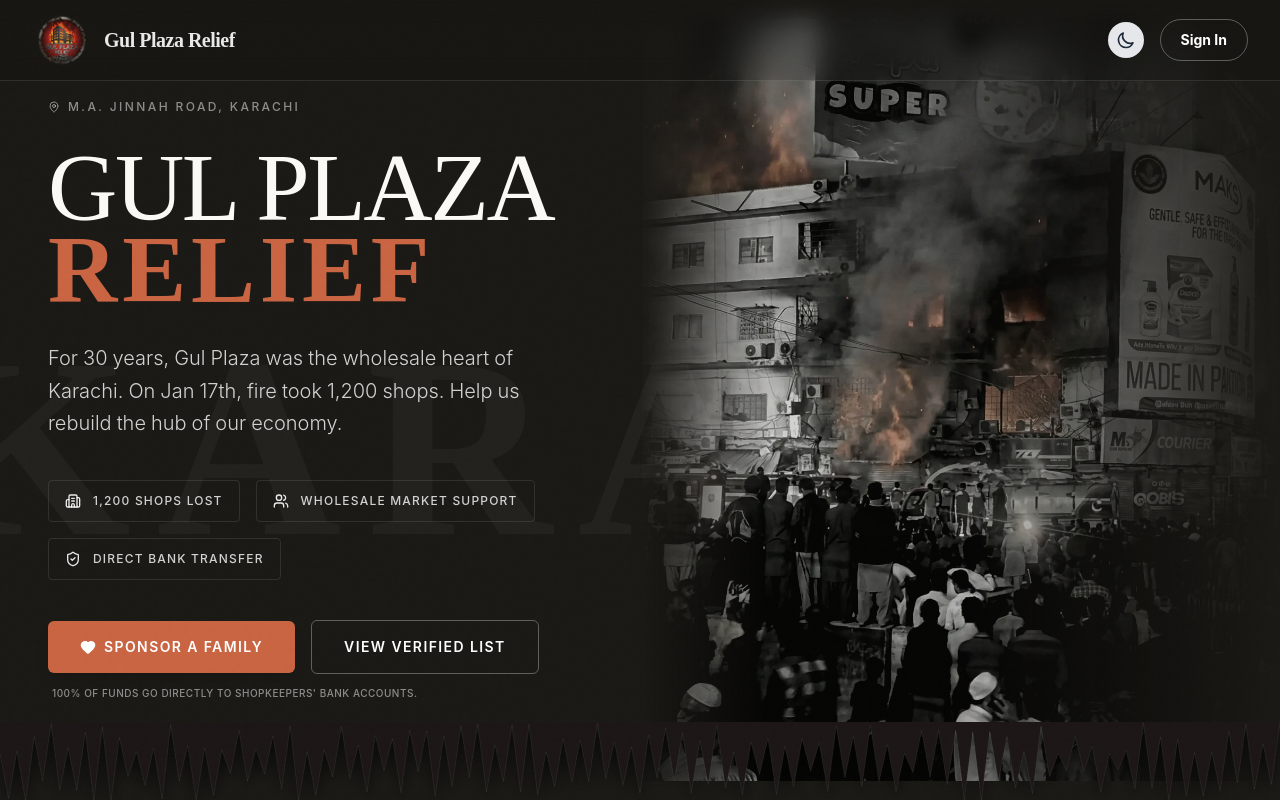
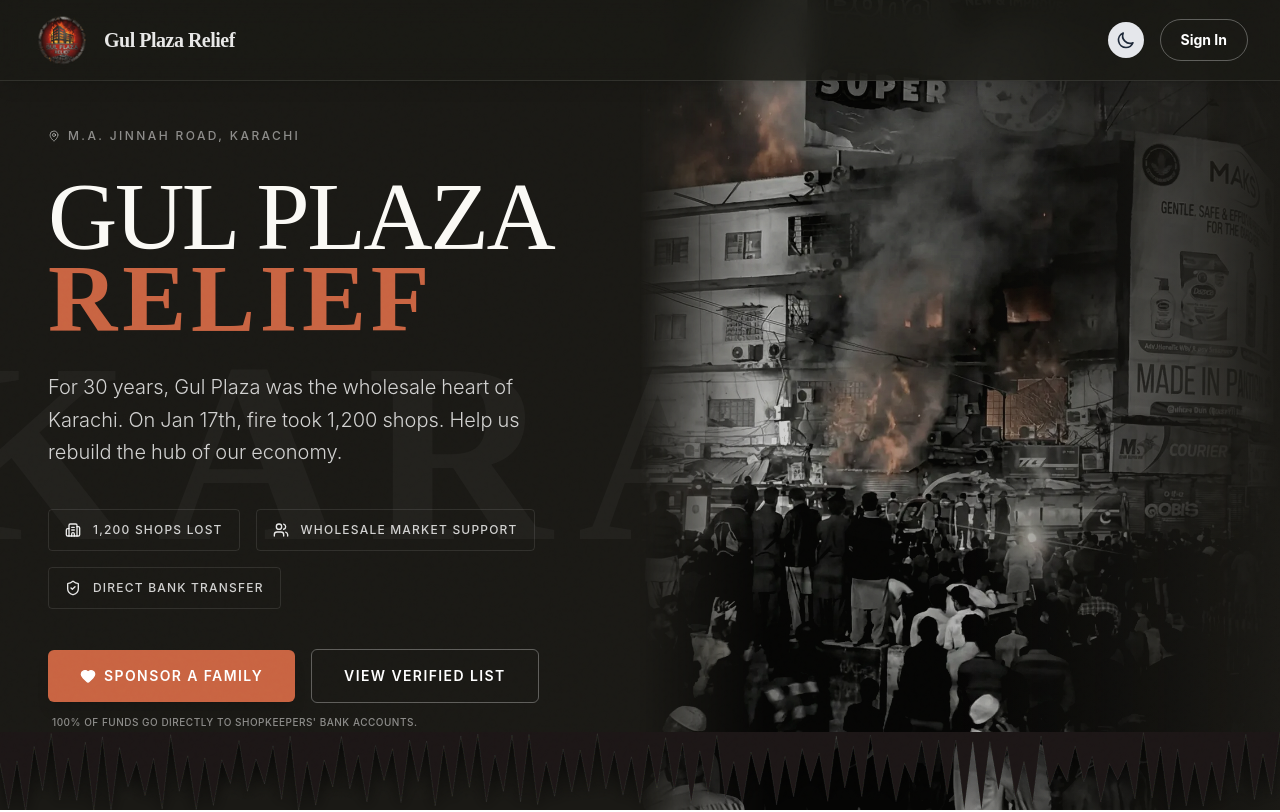
Before and after one commit to GulPlazaOnline/gulPlazaShops, a React (Vite) app: page / in a window 1280 px wide. Shown: the top 812 px of the page. Built offline with nearby package versions, Linux system fonts and the light colour scheme; no server answers.

Commit message:
feat: navbar glassmorphism polish

```diff
--- a/src/components/HeroSection.jsx
+++ b/src/components/HeroSection.jsx
@@ -20,7 +20,7 @@ const HeroSection = () => {
             <div className="container mx-auto px-6 md:px-12 grid grid-cols-1 lg:grid-cols-2 gap-12 relative z-10 h-full items-center">
 
                 {/* CONTENT (Left) */}
-                <div className="flex flex-col justify-center py-20">
+                <div className="flex flex-col justify-center pt-32 pb-20">
 
                     {/* Location Badge - Subtle Stamp Style */}
                     <div className="inline-flex items-center gap-2 self-start mb-8 animate-in fade-in slide-in-from-bottom-4 duration-700 select-none">
--- a/src/components/Layout.jsx
+++ b/src/components/Layout.jsx
@@ -30,7 +30,9 @@ const Layout = () => {
 
     // Header Styles Calculation
     // Navbar Styles - International Aid / Dark Theme
-    const headerBg = 'bg-black/10 backdrop-blur-md border-b border-white/10';
+    // bg-[#1a1915]/80 = Dark Charcoal 80%
+    const headerBg = 'bg-[#1a1915]/80 backdrop-blur-[12px] border-b border-white/10 shadow-lg';
+    // Text is always white-ish on dark header
     const headerTextColor = 'text-white/90 hover:text-white transition-colors';
 
 
```
